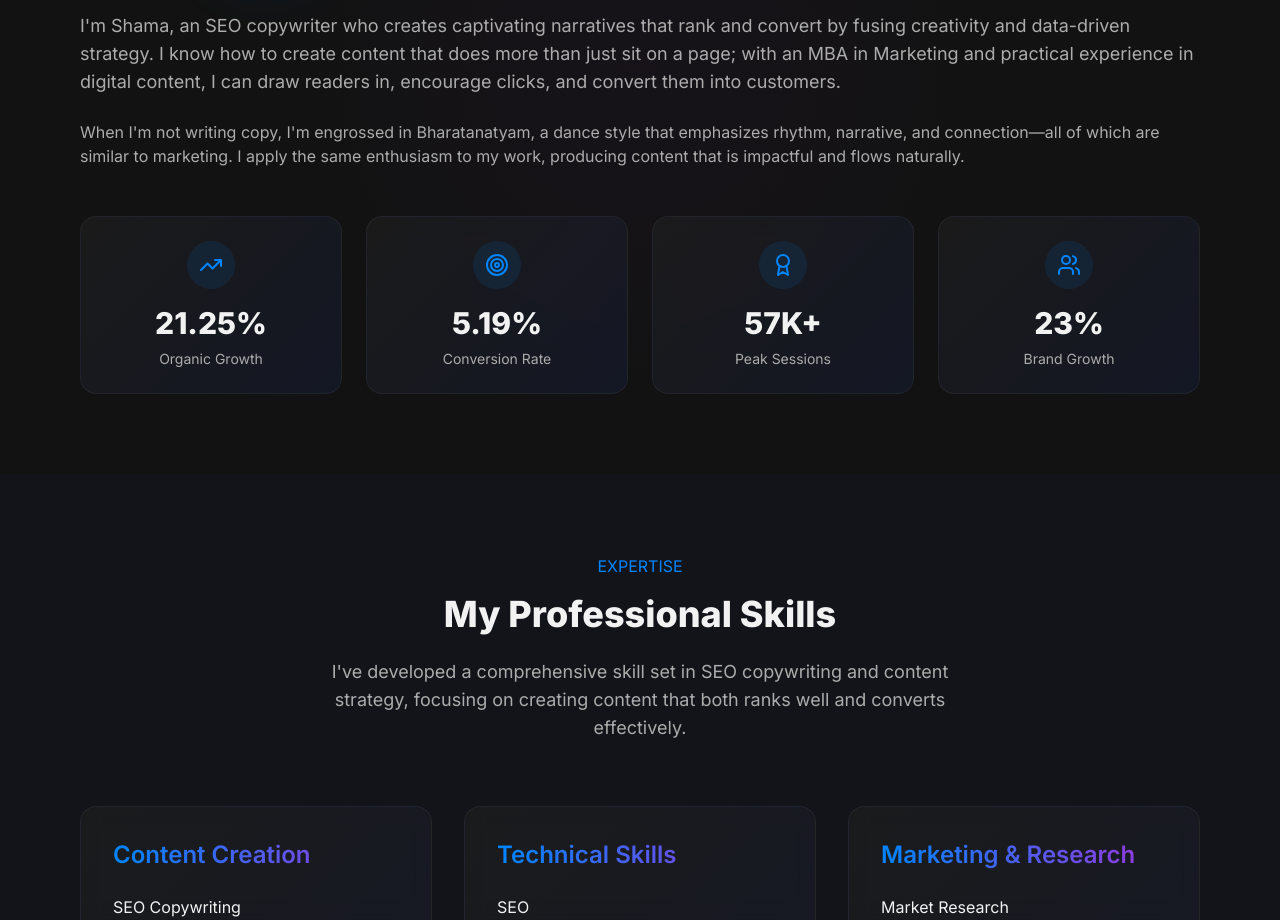
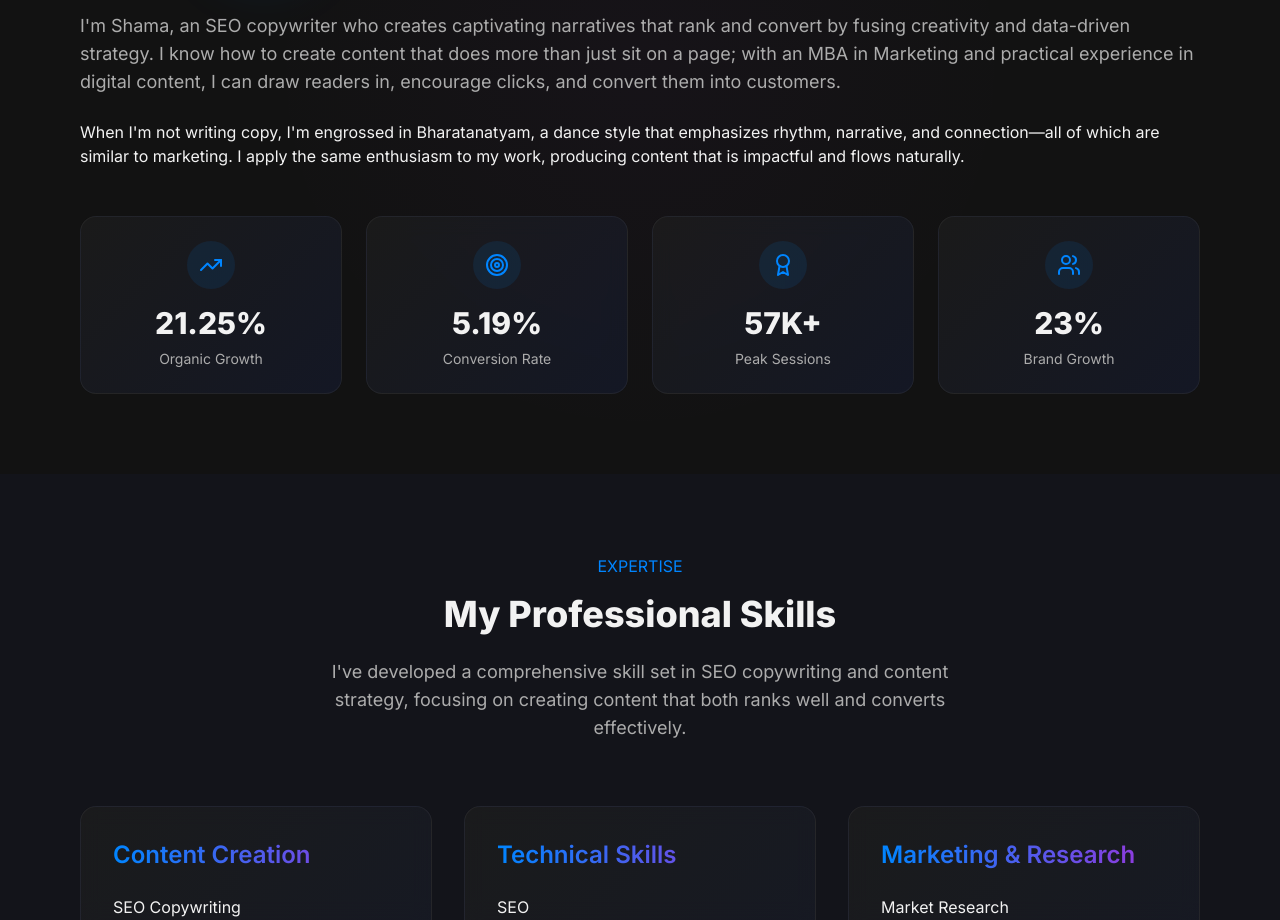
Before and after one commit to PreetamDivakar/shama, a React (Vite) app: page / in a window 1280 px wide. Shown: the part 1140-2060 px from the top of the page. Built offline with nearby package versions, Linux system fonts and the light colour scheme.

Commit message:
Update About.tsx

```diff
--- a/src/components/sections/About.tsx
+++ b/src/components/sections/About.tsx
@@ -75,7 +75,7 @@ const About: React.FC = () => {
             <p className="subtitle mb-6">
               I'm Shama, an SEO copywriter who creates captivating narratives that rank and convert by fusing creativity and data-driven strategy. I know how to create content that does more than just sit on a page; with an MBA in Marketing and practical experience in digital content, I can draw readers in, encourage clicks, and convert them into customers.
             </p>
-            <p className="text-text-secondary">
+            <p className="text-text-primary">
               When I'm not writing copy, I'm engrossed in Bharatanatyam, a dance style that emphasizes rhythm, narrative, and connection—all of which are similar to marketing. I apply the same enthusiasm to my work, producing content that is impactful and flows naturally.
             </p>
           </motion.div>
```
